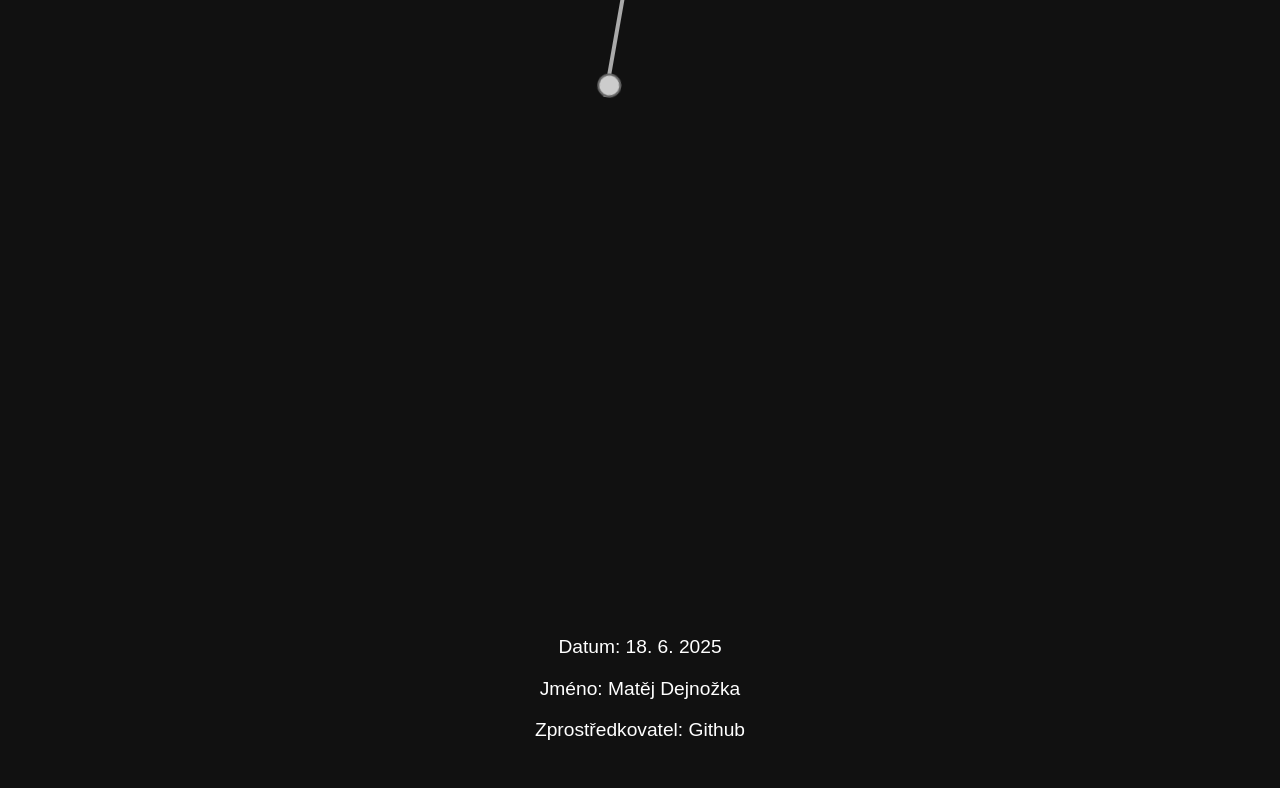
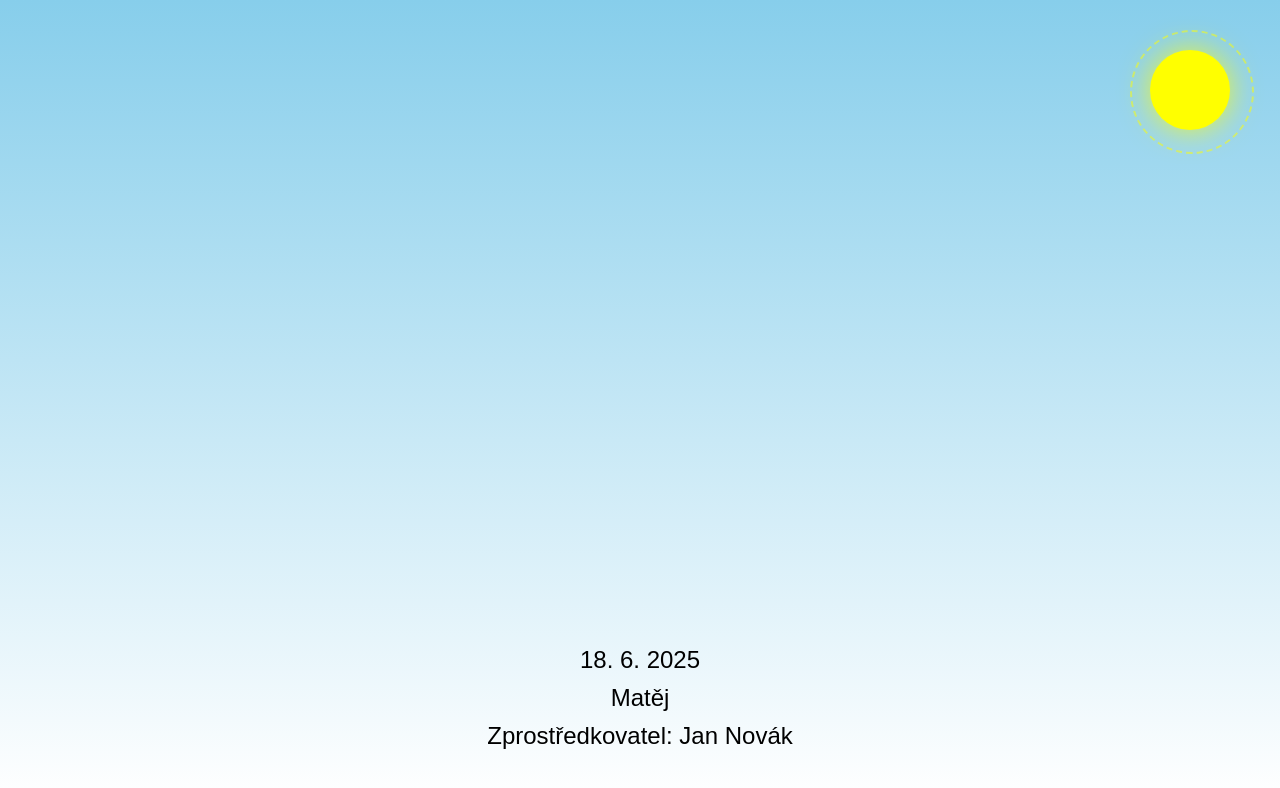
Before and after one commit to matesx7/mojewebovka, a plain HTML site: page index.html in a window 1280 px wide. Drawn offline with Linux system fonts and the light colour scheme.

Commit message:
index.html

```diff
--- a/index.html
+++ b/index.html
@@ -1,74 +1,190 @@
 <!DOCTYPE html>
 <html lang="cs">
 <head>
-  <meta charset="UTF-8">
-  <title>dejna.fun</title>
+  <meta charset="UTF-8" />
+  <meta name="viewport" content="width=device-width, initial-scale=1.0" />
+  <title>Moje stránka</title>
   <style>
-    body {
+    * {
       margin: 0;
-      background-color: #111;
-      color: #fff;
-      font-family: sans-serif;
-      transition: background-color 0.8s, color 0.8s;
-      overflow: hidden;
+      padding: 0;
+      box-sizing: border-box;
     }
 
-    .cord {
-      position: absolute;
-      top: -100px;
-      left: 50%;
-      transform: translateX(-50%);
-      width: 4px;
-      height: 200px;
-      background-color: #aaa;
-      animation: swing 2s infinite ease-in-out;
-      transform-origin: top;
-      cursor: pointer;
+    body {
+      font-family: Arial, sans-serif;
+      height: 100vh;
+      overflow: hidden;
+      transition: background 1s, color 1s;
+      background: linear-gradient(#87CEEB, #ffffff);
+      color: #000;
+      position: relative;
     }
 
-    .knob {
+    .sky {
       position: absolute;
-      bottom: 0;
-      left: -8px;
-      width: 20px;
-      height: 20px;
-      background-color: #ccc;
-      border-radius: 50%;
-      border: 2px solid #666;
+      width: 100%;
+      height: 100%;
+      overflow: hidden;
+      z-index: 0;
     }
 
-    @keyframes swing {
-      0%, 100% { transform: translateX(-50%) rotate(-10deg); }
-      50% { transform: translateX(-50%) rotate(10deg); }
+    .cloud {
+      position: absolute;
+      background: #fff;
+      border-radius: 50%;
+      opacity: 0.8;
+      animation: moveClouds 60s linear infinite;
     }
 
-    body.light {
-      background-color: #f0f0f0;
-      color: #000;
+    .cloud::before, .cloud::after {
+      content: '';
+      position: absolute;
+      background: #fff;
+      border-radius: 50%;
     }
 
-    .info {
+    .cloud1 {
+      top: 20%;
+      left: -200px;
+      width: 100px;
+      height: 60px;
+    }
+
+    .cloud1::before {
+      width: 60px;
+      height: 60px;
+      top: -20px;
+      left: 20px;
+    }
+
+    .cloud1::after {
+      width: 70px;
+      height: 70px;
+      top: 10px;
+      left: 50px;
+    }
+
+    .cloud2 {
+      top: 50%;
+      left: -300px;
+      width: 120px;
+      height: 70px;
+      animation-delay: 15s;
+    }
+
+    .cloud2::before {
+      width: 70px;
+      height: 70px;
+      top: -15px;
+      left: 25px;
+    }
+
+    .cloud2::after {
+      width: 80px;
+      height: 80px;
+      top: 20px;
+      left: 55px;
+    }
+
+    @keyframes moveClouds {
+      0% { transform: translateX(0); }
+      100% { transform: translateX(150%); }
+    }
+
+    .sun, .moon {
+      position: absolute;
+      top: 50px;
+      right: 50px;
+      width: 80px;
+      height: 80px;
+      border-radius: 50%;
+      background: yellow;
+      box-shadow: 0 0 30px rgba(255, 255, 0, 0.8);
+      cursor: pointer;
+      transition: background 1s, box-shadow 1s;
+      z-index: 2;
+    }
+
+    .sun::before {
+      content: "";
+      position: absolute;
+      width: 120px;
+      height: 120px;
+      top: -20px;
+      left: -20px;
+      border-radius: 50%;
+      border: 2px dashed rgba(255, 255, 0, 0.5);
+      animation: rotateRays 10s linear infinite;
+    }
+
+    @keyframes rotateRays {
+      0% { transform: rotate(0deg); }
+      100% { transform: rotate(360deg); }
+    }
+
+    .moon {
+      background: #ccc;
+      box-shadow: 0 0 20px rgba(255, 255, 255, 0.5);
+    }
+
+    #content {
       position: absolute;
       bottom: 40px;
       width: 100%;
       text-align: center;
-      font-size: 1.2em;
+      z-index: 1;
+    }
+
+    #content div {
+      margin: 10px;
+      font-size: 1.5em;
+    }
+
+    body.dark {
+      background: linear-gradient(#0d0d0d, #1a1a1a);
+      color: #fff;
+    }
+
+    body.dark .sun {
+      display: none;
+    }
+
+    body.dark .moon {
+      display: block;
+    }
+
+    .moon {
+      display: none;
+    }
+
+    body.light .moon {
+      display: none;
+    }
+
+    body.light .sun {
+      display: block;
     }
   </style>
 </head>
-<body>
-  <div class="cord" onclick="toggleLight()">
-    <div class="knob"></div>
+<body class="light">
+  <div class="sky">
+    <div class="cloud cloud1"></div>
+    <div class="cloud cloud2"></div>
   </div>
 
-  <div class="info">
-    <p>Datum: 18. 6. 2025</p>
-    <p>Jméno: Matěj Dejnožka</p>
-    <p>Zprostředkovatel: Github</p>
+  <div class="sun" onclick="prepnoutRezim()" id="switcher"></div>
+  <div class="moon" onclick="prepnoutRezim()" id="switcherMoon"></div>
+
+  <div id="content">
+    <div id="datum">18. 6. 2025</div>
+    <div id="jmeno">Matěj</div>
+    <div id="sprostredkovatel">Zprostředkovatel: Jan Novák</div>
   </div>
 
   <script>
-    function toggleLight() {
+    function prepnoutRezim() {
+      document.body.classList.toggle("dark");
       document.body.classList.toggle("light");
     }
   </script>
```
